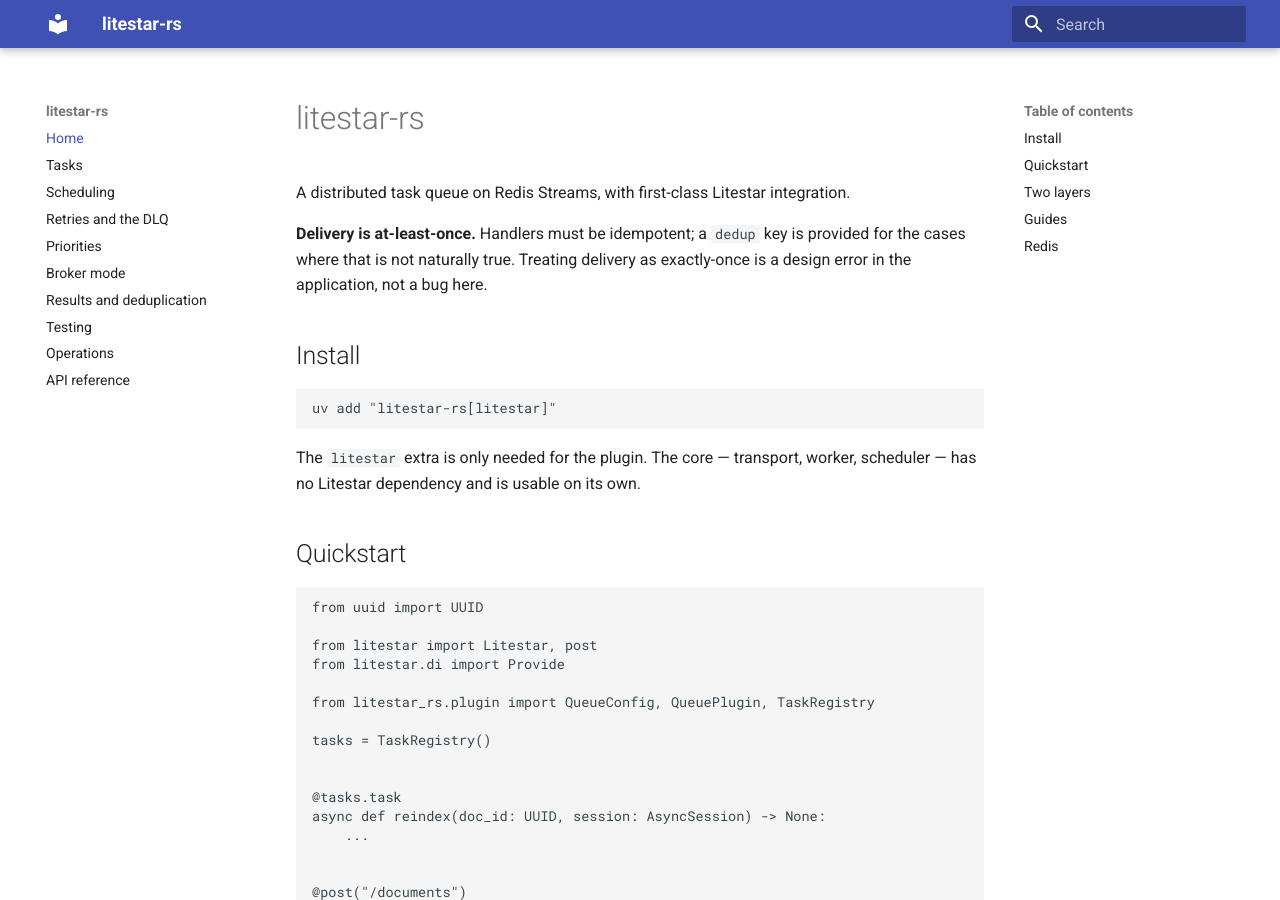
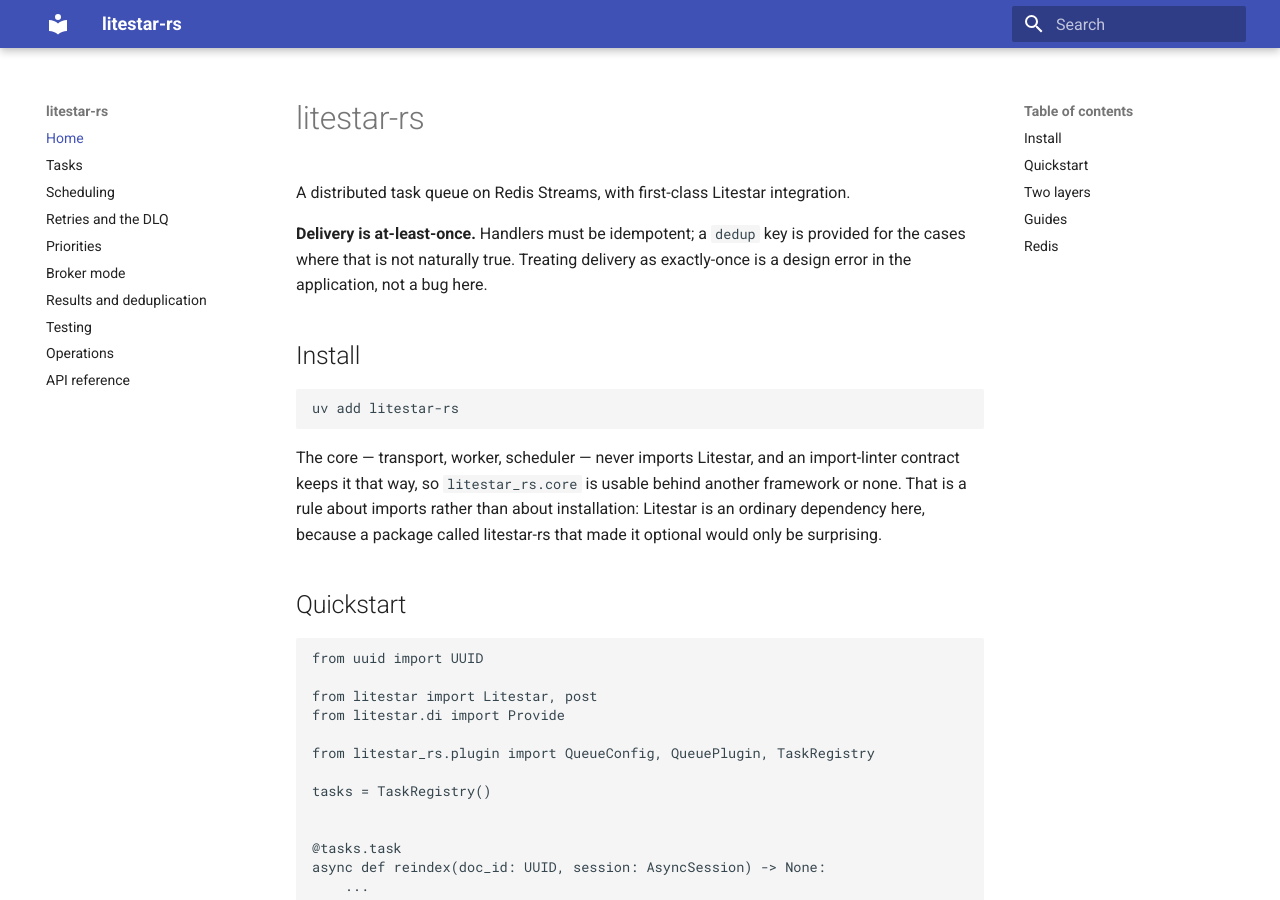
Before and after one commit to smirnoffmg/litestar-rs, an MkDocs documentation site: the page built from docs/index.md, in a window 1280 px wide and 900 px high. Built offline with MkDocs 1.6.1 and Material for MkDocs 9.7.7, drawn with Linux system fonts in a browser that asks for light colours.

Commit message:
build: make Litestar a plain dependency rather than an extra
`uv add "litestar-rs[litestar]"` was the documented way to install a package
called litestar-rs, and plain `uv add litestar-rs` left `litestar_rs.plugin`
raising ImportError -- a poor first minute for the thing the package is named
after.

The extra was defending a rule it does not enforce. "Core works without
Litestar" is about imports: core may not reach litestar or click, transitively
or under TYPE_CHECKING, and core's own tests may not either. Both are contracts
checked on every commit. Whether Litestar happens to be installed proves nothing
about that, and the only person the extra served is someone using
`litestar_rs.core` behind another framework -- who is already installing a
package named for this one.

````diff
--- a/docs/index.md
+++ b/docs/index.md
@@ -10,11 +10,14 @@
 ## Install
 
 ```bash
-uv add "litestar-rs[litestar]"
+uv add litestar-rs
 ```
 
-The `litestar` extra is only needed for the plugin. The core — transport,
-worker, scheduler — has no Litestar dependency and is usable on its own.
+The core — transport, worker, scheduler — never imports Litestar, and an
+import-linter contract keeps it that way, so `litestar_rs.core` is usable behind
+another framework or none. That is a rule about imports rather than about
+installation: Litestar is an ordinary dependency here, because a package called
+litestar-rs that made it optional would only be surprising.
 
 ## Quickstart
 
````
Also changed, not shown: pyproject.toml (+5 -3 lines), 1 other file.
